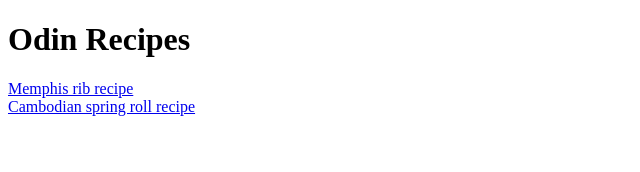
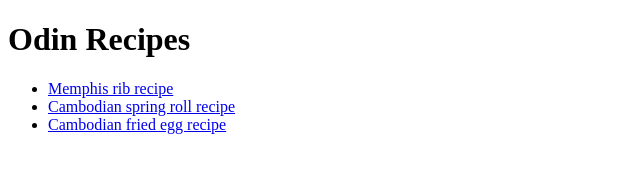
Before and after one commit to v-pich/odin-recipes, a plain HTML site: page index.html in a window 1280 px wide. Shown: the whole page, without its empty margins (0-640 px from the left). Drawn offline with Linux system fonts and the light colour scheme.

Commit message:
Edit index.html

```diff
--- a/index.html
+++ b/index.html
@@ -10,9 +10,14 @@
 <body>
     <h1>Odin Recipes</h1>
 
-    <a href="recipes/memphisribs.html">Memphis rib recipe </a>
-    <br>
-    <a href="recipes/cambodianspringrolls.html">Cambodian spring roll recipe</a>
+    <ul>
+        <li><a href="recipes/memphisribs.html">Memphis rib recipe </a></li>
+        <li><a href="recipes/cambodianspringrolls.html">Cambodian spring roll recipe</a></li>
+        <li><a href="recipes/cambodianeggs.html">Cambodian fried egg recipe</a></li>
+    </ul>
+
+
+
 </body>
 
 </html>
```
